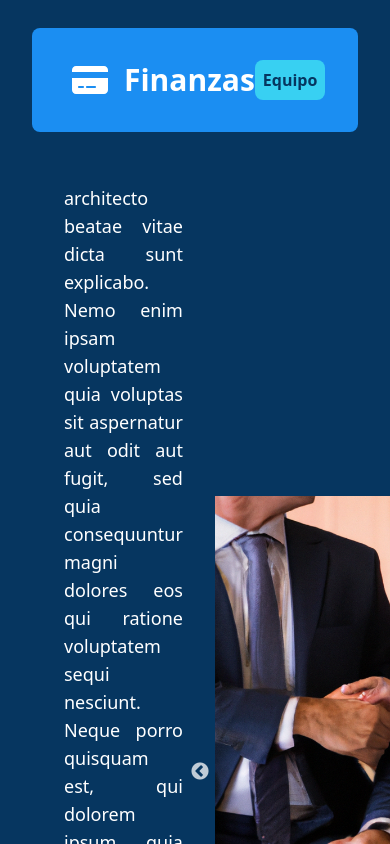
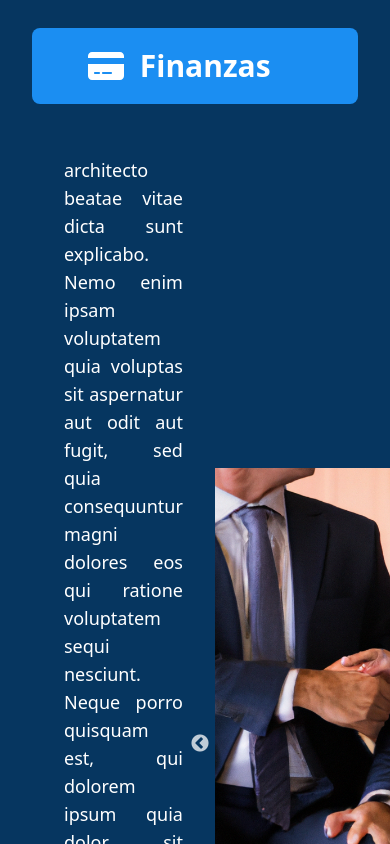
Before and after one commit to Jonathanpv99/finanzas-front-end, a React (Vite) app: page / in a window 390 px wide. Shown: the top 844 px of the page. Built offline with nearby package versions, Linux system fonts and the light colour scheme.

Commit message:
feat: Responsive Design

```diff
--- a/src/components/Navbar.jsx
+++ b/src/components/Navbar.jsx
@@ -27,7 +27,7 @@ const Nabvar = () => {
                 </Link>
             </div>
             <div>
-                <ul className='flex gap-x-20 items-center'>
+                <ul className='hidden lg:flex lg:gap-x-10 xl:gap-x-20items-center'>
                     {isAutenticated ? (
                         <>
                             <li className='bg-naranja rounded-lg p-2'>
--- a/src/pages/cardPage/CardPage.jsx
+++ b/src/pages/cardPage/CardPage.jsx
@@ -49,7 +49,7 @@ const CardPage = () => {
                     Agregar <FontAwesomeIcon icon={ faPlusCircle }/>
                 </button>
             </div>
-            <div className="bg-azul-f grid grid-cols-4 gap-5 p-4 rounded-lg">
+            <div className="bg-azul-f grid grid-cols-1 sm:grid-cols-2 lg:grid-cols-3 xl:grid-cols-4 gap-5 p-4 rounded-lg">
             { cards.map ( ( card ) =>
                     <Card
                         key={ card.idTarjeta }
```
